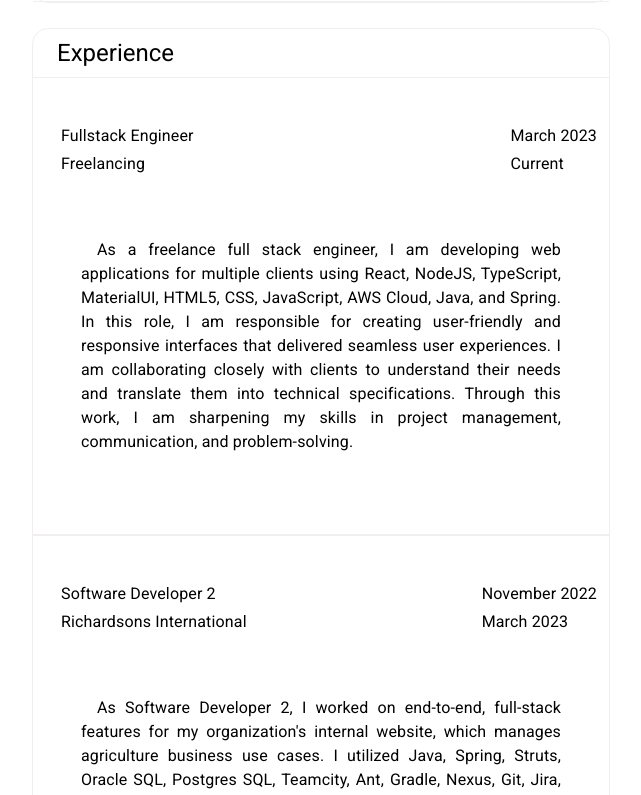
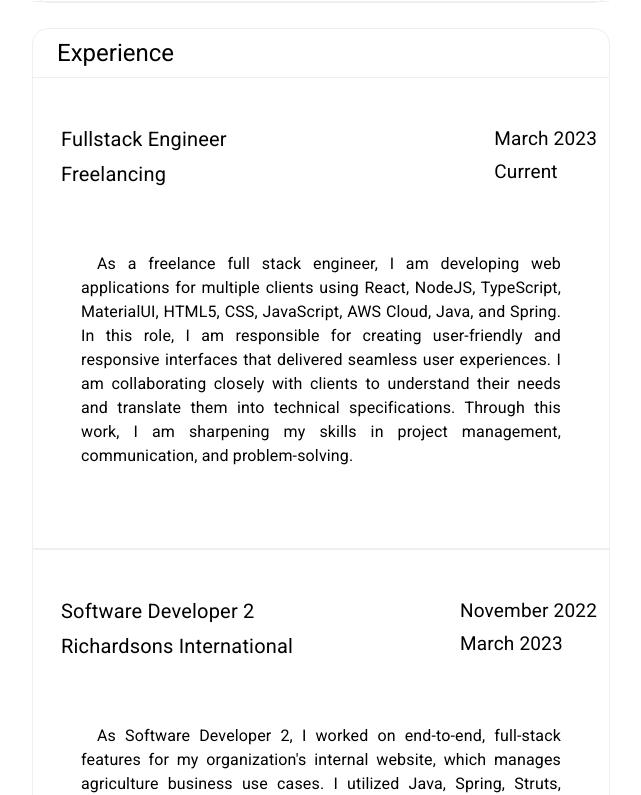
Before and after one commit to Jaypsofteng/profile, a React (Create React App) app in the folder profile/: page / in a window 1280 px wide. Shown: the part 805-1600 px from the top of the page, without its empty margins (319-960 px from the left). Built offline with nearby package versions, Linux system fonts and the light colour scheme.

Commit message:
font size for subtitle1

```diff
--- a/profile/src/components/Experience.js
+++ b/profile/src/components/Experience.js
@@ -13,19 +13,19 @@ class Experience extends React.Component {
                     return <div className="component" >
                         <div className="component-header">
                             <Typography variant="subtitle1" sx={{ textAlign: 'left' }}>
-                                <Typography variant="subtitle1" sx={{ textAlign: 'left' }}>
+                                <Typography variant="subtitle1" sx={{ textAlign: 'left', fontSize: 20 }}>
                                     {exp.jobTitle}
                                 </Typography>
-                                <Typography variant="subtitle1" sx={{ textAlign: 'left' }}>
+                                <Typography variant="subtitle1" sx={{ textAlign: 'left', fontSize: 20 }}>
                                     {exp.company}
                                 </Typography>
                             </Typography>
                             <Typography variant="subtitle1" sx={{ textAlign: 'left' }}>
 
-                                <Typography variant="subtitle1" sx={{ textAlign: 'left' }}>
+                                <Typography variant="subtitle1" sx={{ textAlign: 'left', fontSize: 19 }}>
                                     {exp.start}
                                 </Typography>
-                                <Typography variant="subtitle1" sx={{ textAlign: 'left' }}>
+                                <Typography variant="subtitle1" sx={{ textAlign: 'left', fontSize: 19 }}>
                                     {exp.end}
                                 </Typography>
                             </Typography>
--- a/profile/src/components/Project.js
+++ b/profile/src/components/Project.js
@@ -12,7 +12,7 @@ class Project extends React.Component {
                     {this.props.projectData.map(proj => {
                         return (
                             <div >
-                                <Typography className="component-header" variant="subtitle1" >
+                                <Typography className="component-header" variant="subtitle1" sx={{fontSize: 20}} >
                                     <u>{proj.name}</u>
                                 </Typography>
                                 <p className="project-style paragraph">
```
